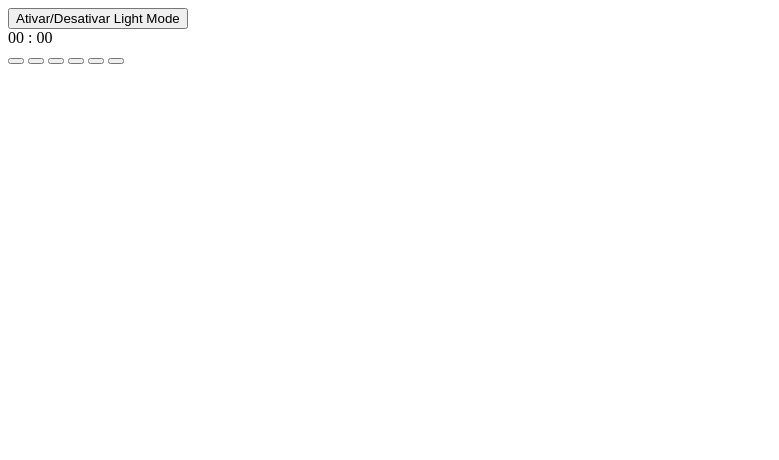
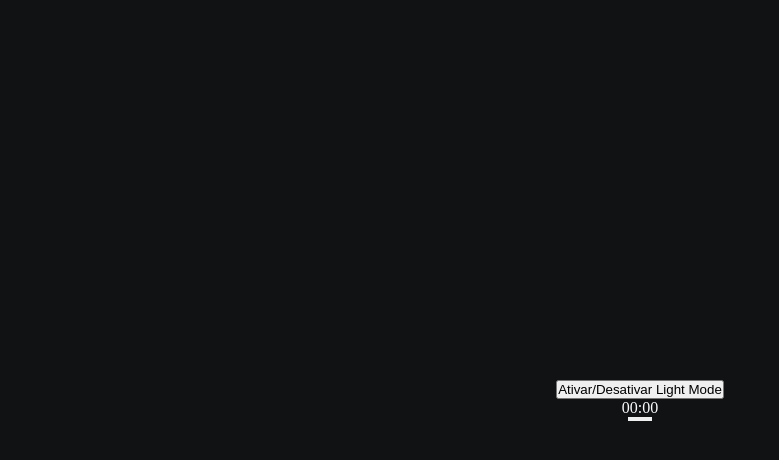
Before and after one commit to LuizGarbini/focus-timer-explorer, a plain HTML site: page index.html in a window 1280 px wide. Shown: the whole page, without its empty margins (0-779 px from the left). Drawn offline with Linux system fonts and the light colour scheme; some icons are missing.

Commit message:
starting styles and variables

```diff
--- a/index.html
+++ b/index.html
@@ -21,13 +21,13 @@
             <i class="ph-bold ph-moon"></i>
         </button>
 
-        <section id="timer">
+        <section id="timer" class="flex">
             <span id="minutes">00</span>
             <span>:</span>
             <span id="seconds">00</span>
         </section>
 
-        <section id="controls">
+        <section id="controls" class="flex">
             <button class="ph ph-play-circle"></button>
             <button class="ph ph-play-circle"></button>
             <button class="ph ph-timer"></button>
--- a/style.css
+++ b/style.css
@@ -0,0 +1,31 @@
+* {
+    margin: 0;
+    padding: 0;
+    box-sizing: border-box;
+}
+
+:root {
+    --hue: 194;
+    --bg-color: hsl(var(--hue), 5%, 7%);
+    --text-color: hsl(var(--hue), 40%, 98%);
+    --primary-color: hsl(var(--hue), 100%, 63%);
+    --controls-bg-color: hsl(var(--hue), 0%, 14%);
+}
+
+body {
+    background-color: var(--bg-color);
+    color: var(--text-color);
+
+    display: grid;
+    height: 100vh;
+    place-content: center;
+}
+
+#app {
+    display: grid;
+    justify-items: center;
+}
+
+.flex {
+    display: flex;
+}
```
